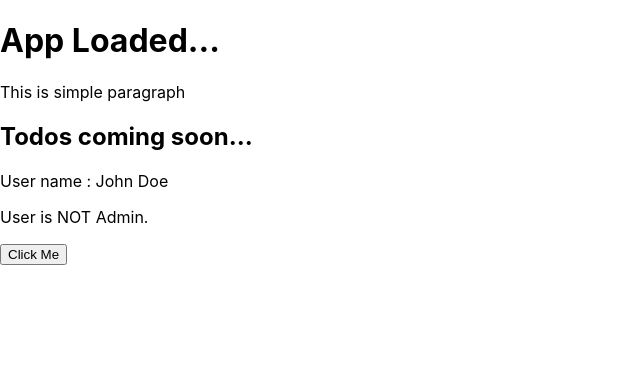
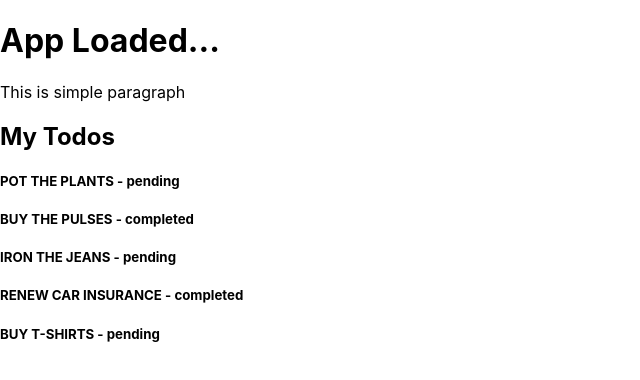
Before and after one commit to synergy2411/db-ui_b1, a React (Create React App) app in the folder first-app/: page / in a window 1280 px wide. Shown: the top 380 px of the page, without its empty margins (0-640 px from the left). Built offline with nearby package versions, Linux system fonts and the light colour scheme.

Commit message:
todos added

```diff
--- /dev/null
+++ b/first-app/src/Components/Todos/TodoItem/TodoItem.jsx
@@ -0,0 +1,9 @@
+function TodoItem({ id, label, status }) {
+  return (
+    <h5>
+      {label.toUpperCase()} - <span>{status}</span>
+    </h5>
+  );
+}
+
+export default TodoItem;
--- a/first-app/src/Components/Todos/Todos.jsx
+++ b/first-app/src/Components/Todos/Todos.jsx
@@ -1,15 +1,21 @@
+import TodoItem from "./TodoItem/TodoItem";
+
 function Todos() {
-  let username = "John Doe";
-  let isAdmin = false;
-
-  let btnClicked = () => alert("Who's this?");
+  let todos = [
+    { id: "t001", label: "pot the plants", status: "pending" },
+    { id: "t002", label: "buy the pulses", status: "completed" },
+    { id: "t003", label: "iron the jeans", status: "pending" },
+    { id: "t004", label: "renew car insurance", status: "completed" },
+    { id: "t005", label: "buy T-shirts", status: "pending" },
+  ];
 
   return (
     <>
-      <h2 className="">Todos coming soon...</h2>
-      <p>User name : {username}</p>
-      <p>User is {isAdmin ? "" : "NOT"} Admin.</p>
-      <button onClick={btnClicked}>Click Me</button>
+      <h2 className="">My Todos</h2>
+
+      {todos.map((todo) => (
+        <TodoItem id={todo.id} label={todo.label} status={todo.status} />
+      ))}
     </>
   );
 }
```
Also changed, not shown: 1 other file (tests, documents, lock files or other folders).
